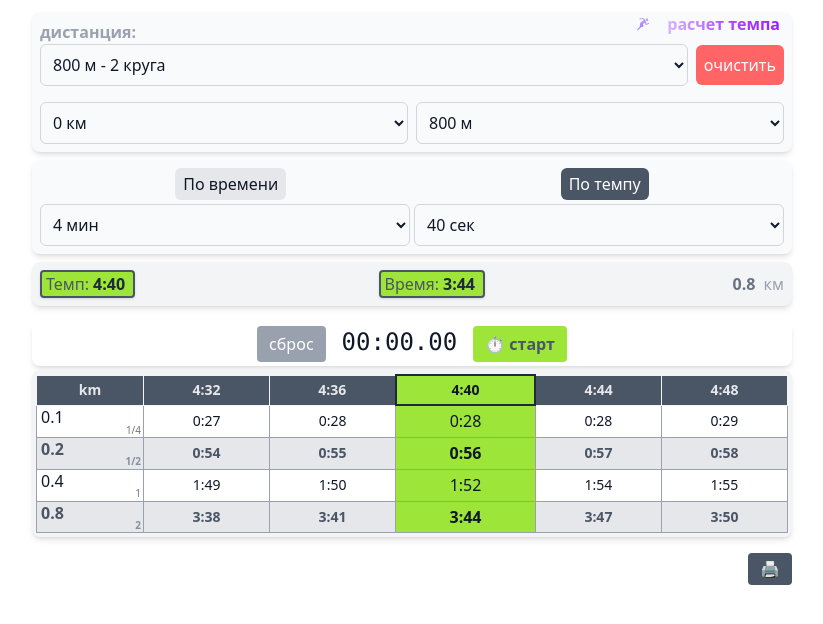
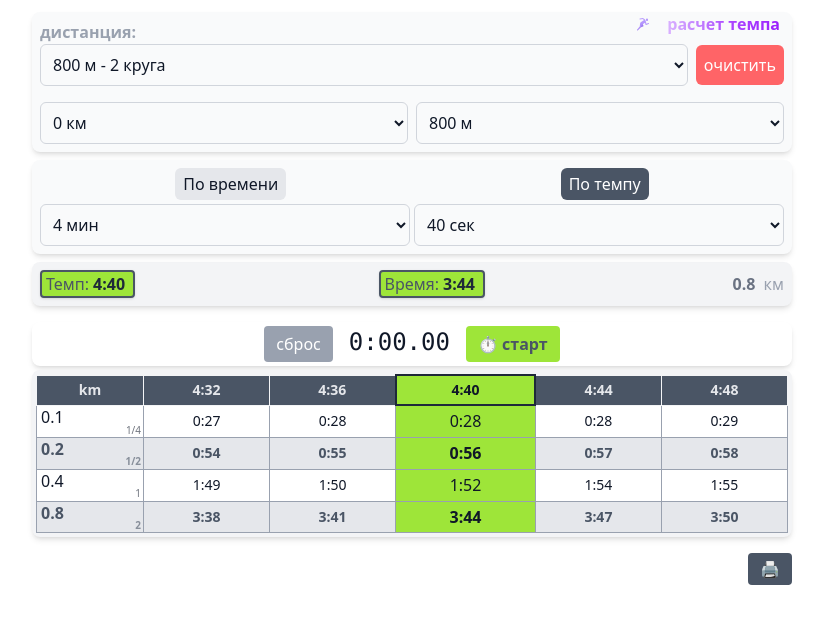
Before and after one commit to AlexanderSipko/pace-calculator, a React (Vite) app: page / in a window 1280 px wide. Shown: the top 624 px of the page, without its empty margins (228-1051 px from the left). Built offline with nearby package versions, Linux system fonts and the light colour scheme.

Commit message:
correct time format

```diff
--- a/src/Stopwatch.jsx
+++ b/src/Stopwatch.jsx
@@ -81,11 +81,17 @@ export default function Stopwatch({time, setTime}) {
 
   const formatTime = (ms) => {
     const totalSeconds = Math.floor(ms / 1000);
-    const minutes = Math.floor(totalSeconds / 60);
+    const hours = Math.floor(totalSeconds / 3600);
+    const minutes = Math.floor((totalSeconds % 3600) / 60);
     const seconds = totalSeconds % 60;
     const centiseconds = Math.floor((ms % 1000) / 10);
-    return `${String(minutes).padStart(2,"0")}:${String(seconds).padStart(2,"0")}.${String(centiseconds).padStart(2,"0")}`;
-  };
+
+    if (hours > 0) {
+        return `${hours}:${String(minutes).padStart(2, "0")}:${String(seconds).padStart(2, "0")}.${String(centiseconds).padStart(2, "0")}`;
+    } else {
+        return `${minutes}:${String(seconds).padStart(2, "0")}.${String(centiseconds).padStart(2, "0")}`;
+    }
+};
 
   const reset = () => {
     setIsRunning(false);
```
